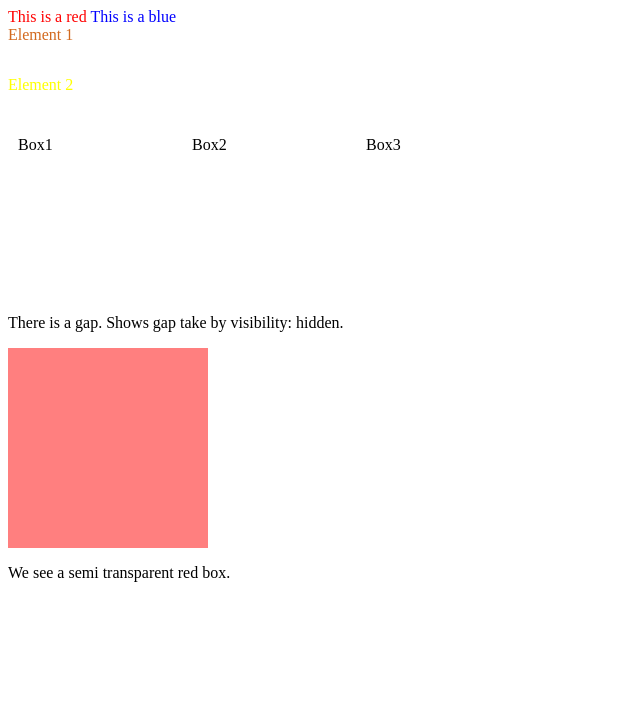
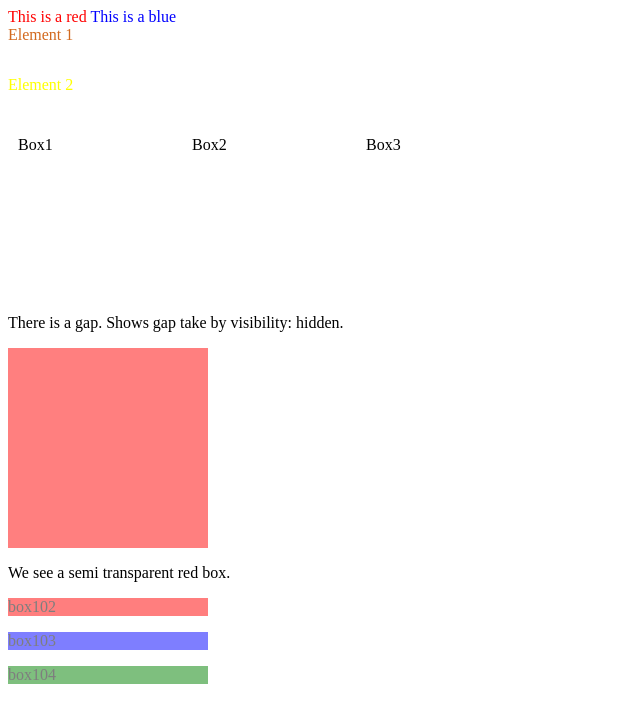
Before and after one commit to arushabind2005-star/CSS, a website: page 11-20q.html in a window 1280 px wide. Shown: the whole page, without its empty margins (0-640 px from the left). Drawn offline with Linux system fonts and the light colour scheme.

Commit message:
Added container

```diff
--- a/11-20q.html
+++ b/11-20q.html
@@ -28,5 +28,11 @@
 
     <div class="box101"></div></div>
     <p>We see a semi transparent red box.</p>
+
+    <div class="container">
+      <p class="box102"> box102</p>
+      <p class="box103"> box103</p>
+      <p class="box104"> box104</p>
+    </div>
   </body>
 </html>
--- a/styles2.css
+++ b/styles2.css
@@ -29,3 +29,16 @@ div{
     height: 200px;
     background-color: rgba(255,0,0,0.5);
 }
+/* Q6 */
+.container{
+    opacity: 0.5;
+}
+.box102{
+    background-color: red;
+}
+.box103{
+    background-color: blue;
+}
+.box104{
+    background-color: green;
+}
```
